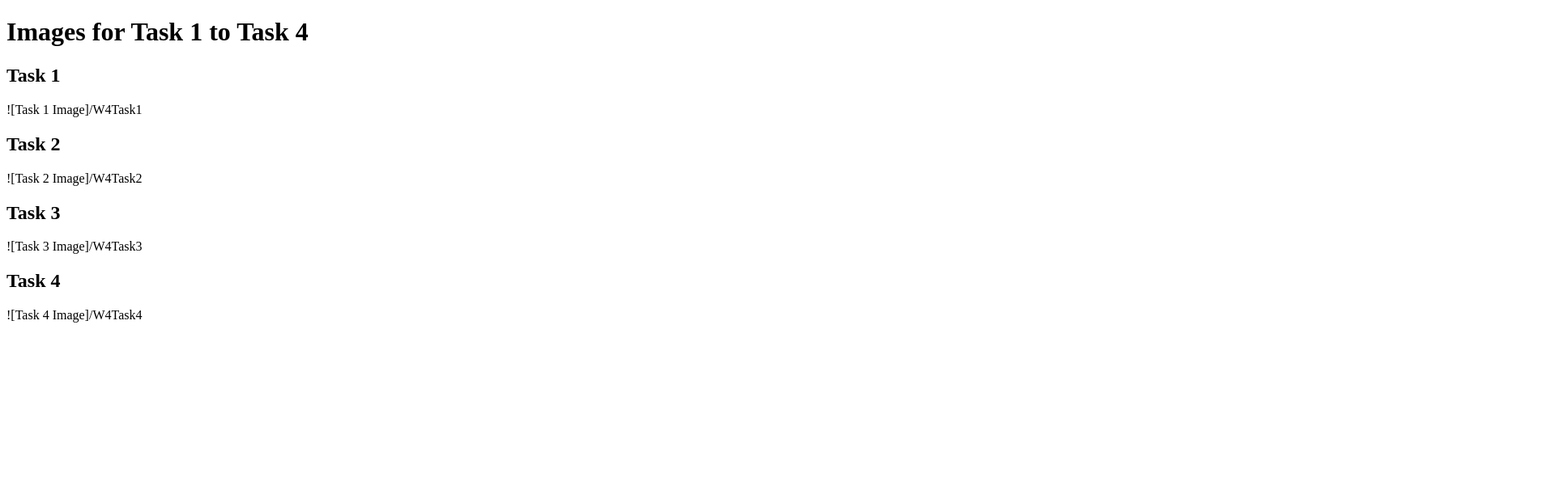
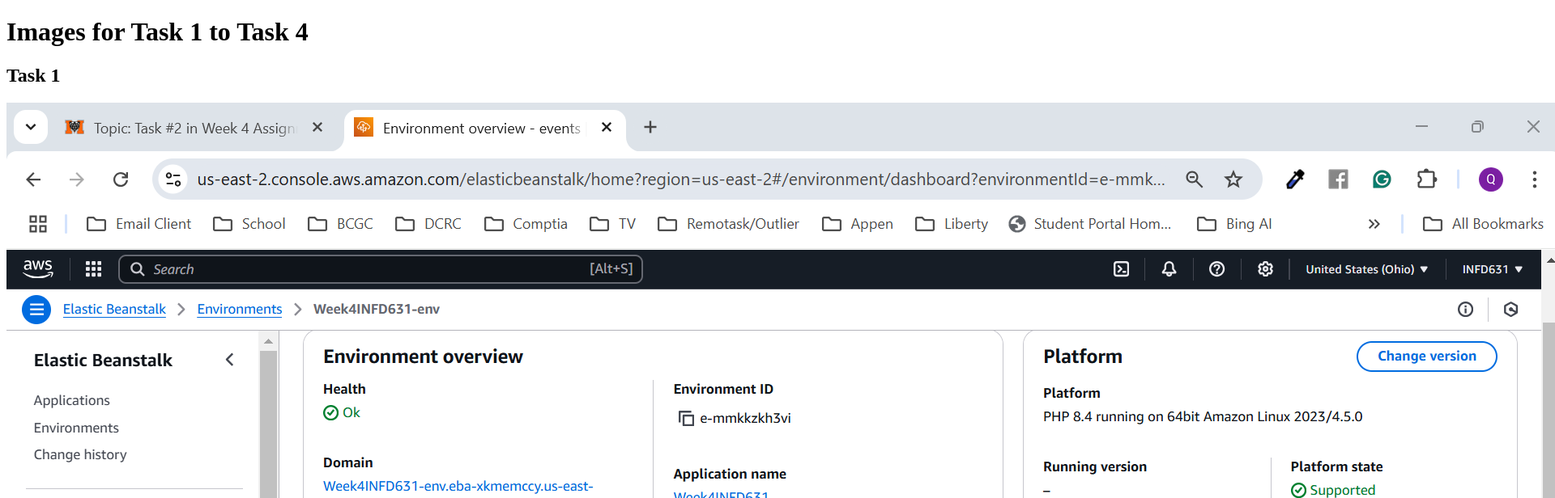
Before and after one commit to QuanulaG/BonusAssignment, a plain HTML site: page index.html in a window 1280 px wide. Shown: the top 616 px of the page at 81% size, 1920 px wide, since content can reach past the window. Drawn offline with Linux system fonts and the light colour scheme.

Commit message:
Update index.html

```diff
--- a/index.html
+++ b/index.html
@@ -9,19 +9,19 @@
     <h1>Images for Task 1 to Task 4</h1>
     <div>
         <h2>Task 1</h2>
-        ![Task 1 Image]/W4Task1
+      <img src="https://github.com/QuanulaG/BonusAssignment/blob/4305c30485c706c40563c7552c734b89c7f1791c/W4Task1.png" alt="W4Task1">
     </div>
     <div>
         <h2>Task 2</h2>
-	![Task 2 Image]/W4Task2
+	<img src= "https://github.com/QuanulaG/BonusAssignment/blob/4305c30485c706c40563c7552c734b89c7f1791c/W4Task2.png" alt="W4Task2">
     </div>
     <div>
         <h2>Task 3</h2>
-        ![Task 3 Image]/W4Task3
+      <img src= "https://github.com/QuanulaG/BonusAssignment/blob/4305c30485c706c40563c7552c734b89c7f1791c/W4Task3.png" alt="W4Task3">
     </div>
 	 <div>
         <h2>Task 4</h2>
-	![Task 4 Image]/W4Task4
+	<img src= "https://github.com/QuanulaG/BonusAssignment/blob/4305c30485c706c40563c7552c734b89c7f1791c/W4Task4.png" alt="W4Task4">
 	</div>
 </body>
 </html>
```
